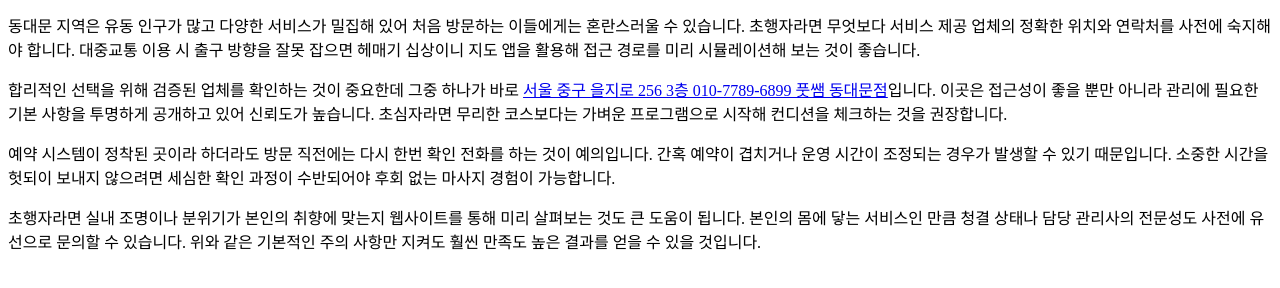
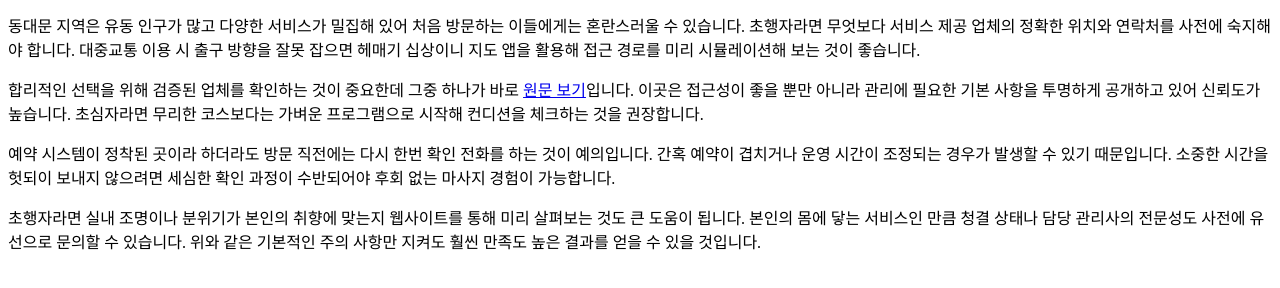
Before and after one commit to sarakinhceo-gif/bp-t3b05-bh-massage-evt, a plain HTML site: page posts/gemini-coverage-20260719-0017.html in a window 1280 px wide. Shown: the part 140-428 px from the top of the page. Drawn offline with Linux system fonts and the light colour scheme.

Commit message:
deploy: garbage-free snapshot 2026-07-27T00:35:51.781Z

```diff
--- a/posts/gemini-coverage-20260719-0017.html
+++ b/posts/gemini-coverage-20260719-0017.html
@@ -11,7 +11,7 @@
     <h1>방화 마사지 이벤트 활용법과 동대문 풋쌤 방문 팁</h1>
     <p>오랜 기간 쌓인 피로를 풀기 위해 계획 없이 방문했다가 낭패를 본 경험이 있다면 체계적인 준비가 필요합니다. 특히 방화 마사지 이벤트 같은 프로모션을 찾을 때는 자신의 신체 상태와 방문 목적을 먼저 명확히 해야 합니다. 무작정 예약부터 진행하기보다는 상세 정보를 확인하고 동선을 짜는 과정이 필수적입니다.</p>
     <p>동대문 지역은 유동 인구가 많고 다양한 서비스가 밀집해 있어 처음 방문하는 이들에게는 혼란스러울 수 있습니다. 초행자라면 무엇보다 서비스 제공 업체의 정확한 위치와 연락처를 사전에 숙지해야 합니다. 대중교통 이용 시 출구 방향을 잘못 잡으면 헤매기 십상이니 지도 앱을 활용해 접근 경로를 미리 시뮬레이션해 보는 것이 좋습니다.</p>
-    <p>합리적인 선택을 위해 검증된 업체를 확인하는 것이 중요한데 그중 하나가 바로 <a class="anchor-link" href="https://euljiro-body-care.mapo-room-guide.xyz/" data-bpaas-link-target="t1-campaign-mqw1w2qy-5klg">서울 중구 을지로 256 3층 010-7789-6899 풋쌤 동대문점</a>입니다. 이곳은 접근성이 좋을 뿐만 아니라 관리에 필요한 기본 사항을 투명하게 공개하고 있어 신뢰도가 높습니다. 초심자라면 무리한 코스보다는 가벼운 프로그램으로 시작해 컨디션을 체크하는 것을 권장합니다.</p>
+    <p>합리적인 선택을 위해 검증된 업체를 확인하는 것이 중요한데 그중 하나가 바로 <a class="anchor-link" href="https://compass.node-link.shop/blog-1.html" data-bpaas-link-target="t1-campaign-mqw1w2qy-5klg">원문 보기</a>입니다. 이곳은 접근성이 좋을 뿐만 아니라 관리에 필요한 기본 사항을 투명하게 공개하고 있어 신뢰도가 높습니다. 초심자라면 무리한 코스보다는 가벼운 프로그램으로 시작해 컨디션을 체크하는 것을 권장합니다.</p>
     <p>예약 시스템이 정착된 곳이라 하더라도 방문 직전에는 다시 한번 확인 전화를 하는 것이 예의입니다. 간혹 예약이 겹치거나 운영 시간이 조정되는 경우가 발생할 수 있기 때문입니다. 소중한 시간을 헛되이 보내지 않으려면 세심한 확인 과정이 수반되어야 후회 없는 마사지 경험이 가능합니다.</p>
     <p>초행자라면 실내 조명이나 분위기가 본인의 취향에 맞는지 웹사이트를 통해 미리 살펴보는 것도 큰 도움이 됩니다. 본인의 몸에 닿는 서비스인 만큼 청결 상태나 담당 관리사의 전문성도 사전에 유선으로 문의할 수 있습니다. 위와 같은 기본적인 주의 사항만 지켜도 훨씬 만족도 높은 결과를 얻을 수 있을 것입니다.</p>
 </body>
```
